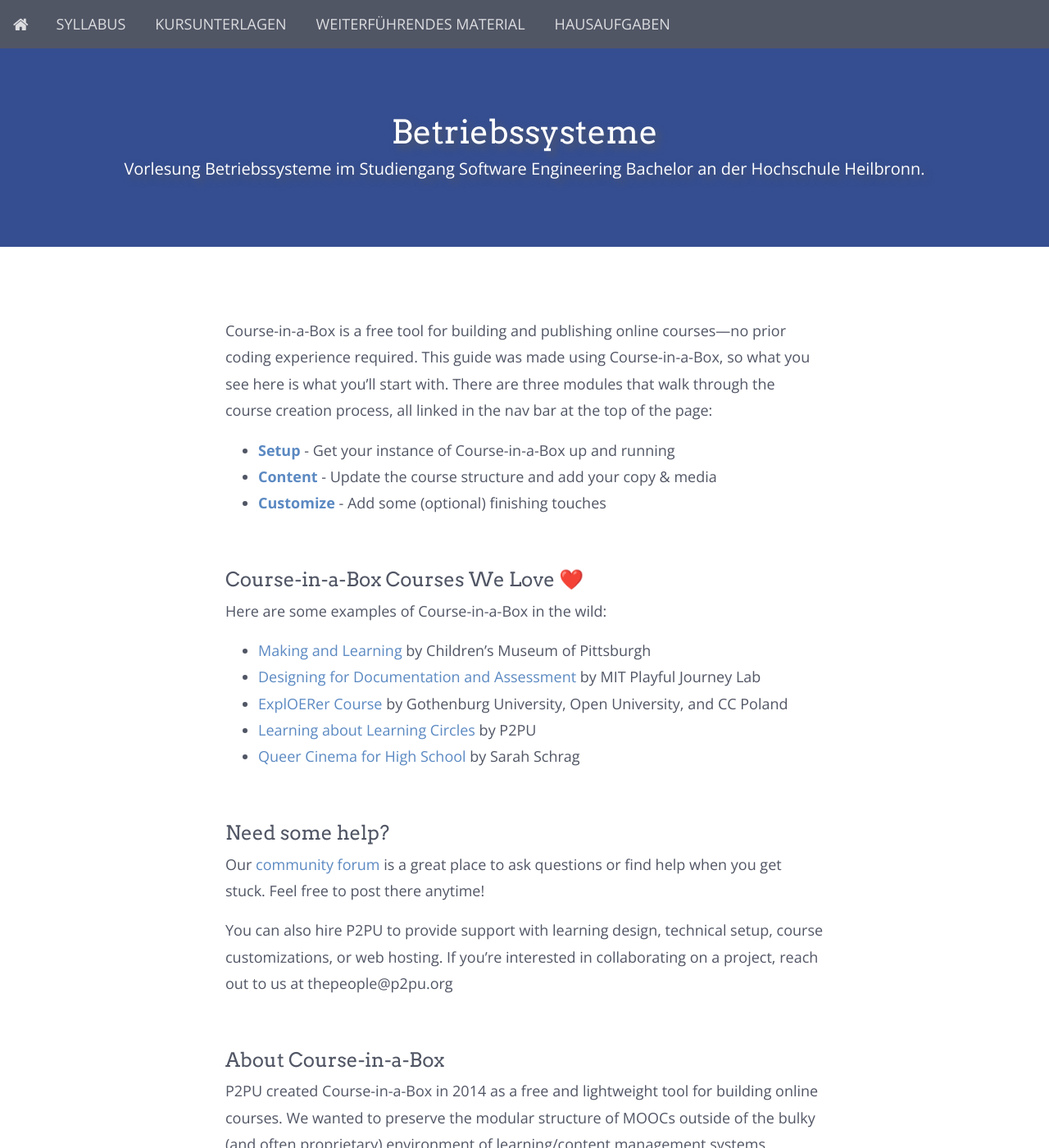
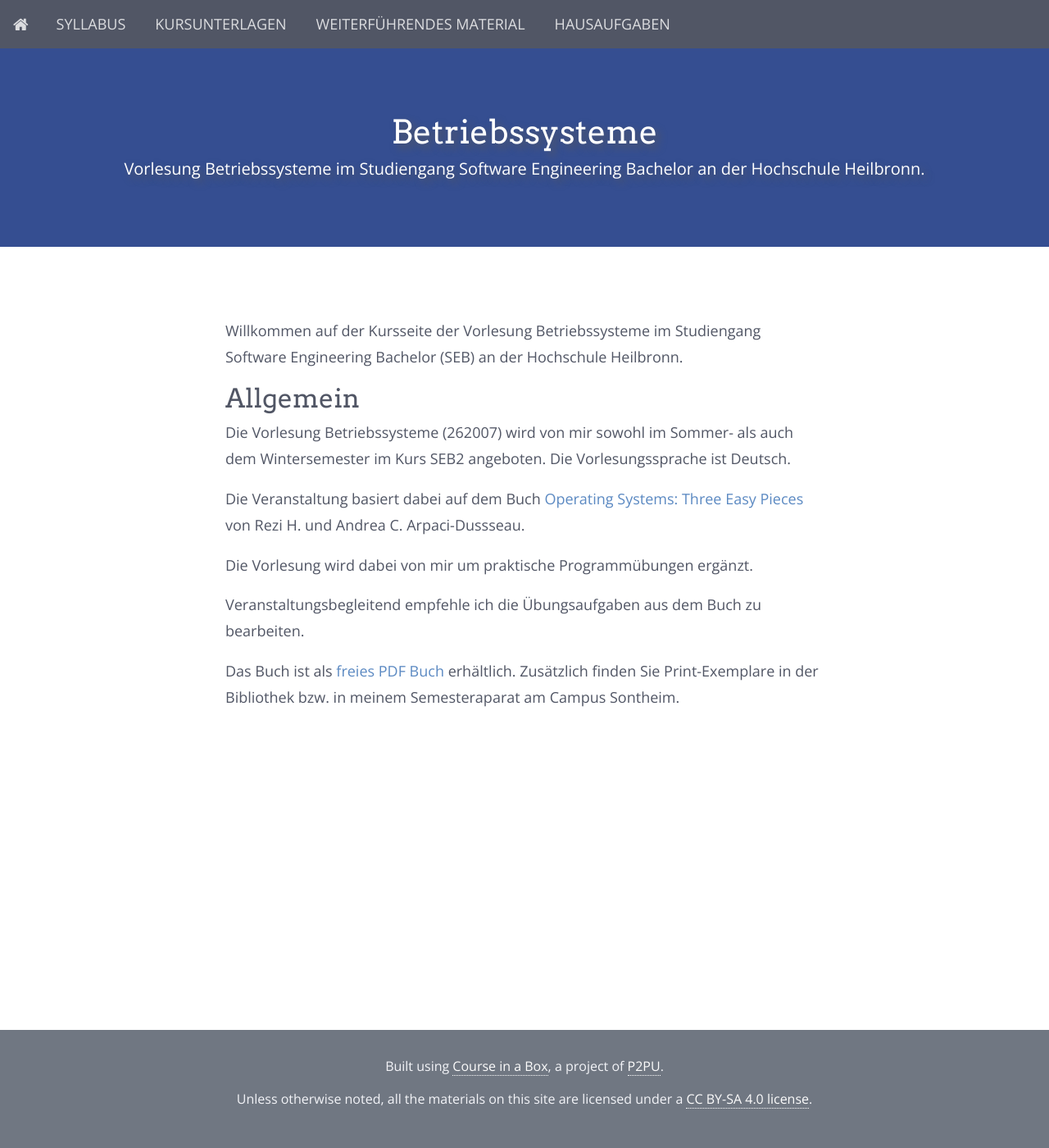
Before and after one commit to aheil/os, a Jekyll site: the page built from index.md, in a window 1280 px wide and 1400 px high. Shown: the whole window at 82% size. Built offline with Jekyll 4.4.1, drawn with Linux system fonts in a browser that asks for light colours; nearby versions of some CDN libraries; some of the changed text lies outside the part shown.

Commit message:
index text added

```diff
--- a/index.md
+++ b/index.md
@@ -3,33 +3,16 @@ layout: index
 published: true
 ---
 
-Course-in-a-Box is a free tool for building and publishing online courses—no prior coding experience required. This guide was made using Course-in-a-Box, so what you see here is what you’ll start with. There are three modules that walk through the course creation process, all linked in the nav bar at the top of the page:
-* **[Setup](/modules/setup/getting-started/)** - Get your instance of Course-in-a-Box up and running
-* **[Content](/modules/content/markdown-and-media)** -  Update the course structure and add your copy & media
-* **[Customize](/modules/customize/favicon)** - Add some (optional) finishing touches
+Willkommen auf der Kursseite der Vorlesung Betriebssysteme im Studiengang Software Engineering Bachelor (SEB) an der Hochschule Heilbronn.
 
-<br>
+## Allgemein
 
-#### Course-in-a-Box Courses We Love ❤️
-Here are some examples of Course-in-a-Box in the wild:
+Die Vorlesung Betriebssysteme (262007) wird von mir sowohl im Sommer- als auch dem Wintersemester im Kurs SEB2 angeboten. Die Vorlesungssprache ist Deutsch.
 
-* [Making and Learning](http://p2pu.github.io/makingandlearning/) by Children’s Museum of Pittsburgh
-* [Designing for Documentation and Assessment](https://playfulmit.github.io/beyond-rubrics/) by MIT Playful Journey Lab
-* [ExplOERer Course](http://www.exploerercourse.org/en/) by Gothenburg University, Open University, and CC Poland
-* [Learning about Learning Circles](https://p2pu.github.io/learning-about-learning-circles/) by P2PU
-* [Queer Cinema for High School](https://queercinema.net/) by Sarah Schrag
+Die Veranstaltung basiert dabei auf dem Buch [Operating Systems: Three Easy Pieces](http://pages.cs.wisc.edu/~remzi/OSTEP/) von Rezi H. und Andrea C. Arpaci-Dussseau.
 
-<br>
+Die Vorlesung wird dabei von mir um praktische Programmübungen ergänzt.
 
-#### Need some help?
-Our [community forum](https://community.p2pu.org/c/tech/course-in-a-box/78) is a great place to ask questions or find help when you get stuck. Feel free to post there anytime!
+Veranstaltungsbegleitend empfehle ich die Übungsaufgaben aus dem Buch zu bearbeiten.
 
-You can also hire P2PU to provide support with learning design, technical setup, course customizations, or web hosting. If you’re interested in collaborating on a project, reach out to us at thepeople@p2pu.org
-
-<br>
-
-#### About Course-in-a-Box
-
-P2PU created Course-in-a-Box in 2014 as a free and lightweight tool for building online courses. We wanted to preserve the modular structure of MOOCs outside of the bulky (and often proprietary) environment of learning/content management systems. Course-in-a-Box is open-source, and we welcome contributions [on our Github repo](https://github.com/p2pu/course-in-a-box).
-
-p.s. Designing a course for learning circles? [Check out the Learning Circle Course Creation guide](https://docs.google.com/document/u/1/d/116fJM3GS7XDzilUOL_ynMZ0yTncUD6aVUbcQKsTra6U/edit#heading=h.l36tzg40xcgr) for some best practices on course design.
+Das Buch ist als [freies PDF Buch]((http://pages.cs.wisc.edu/~remzi/OSTEP/)) erhältlich. Zusätzlich finden Sie Print-Exemplare in der Bibliothek bzw. in meinem Semesteraparat am Campus Sontheim.
```
